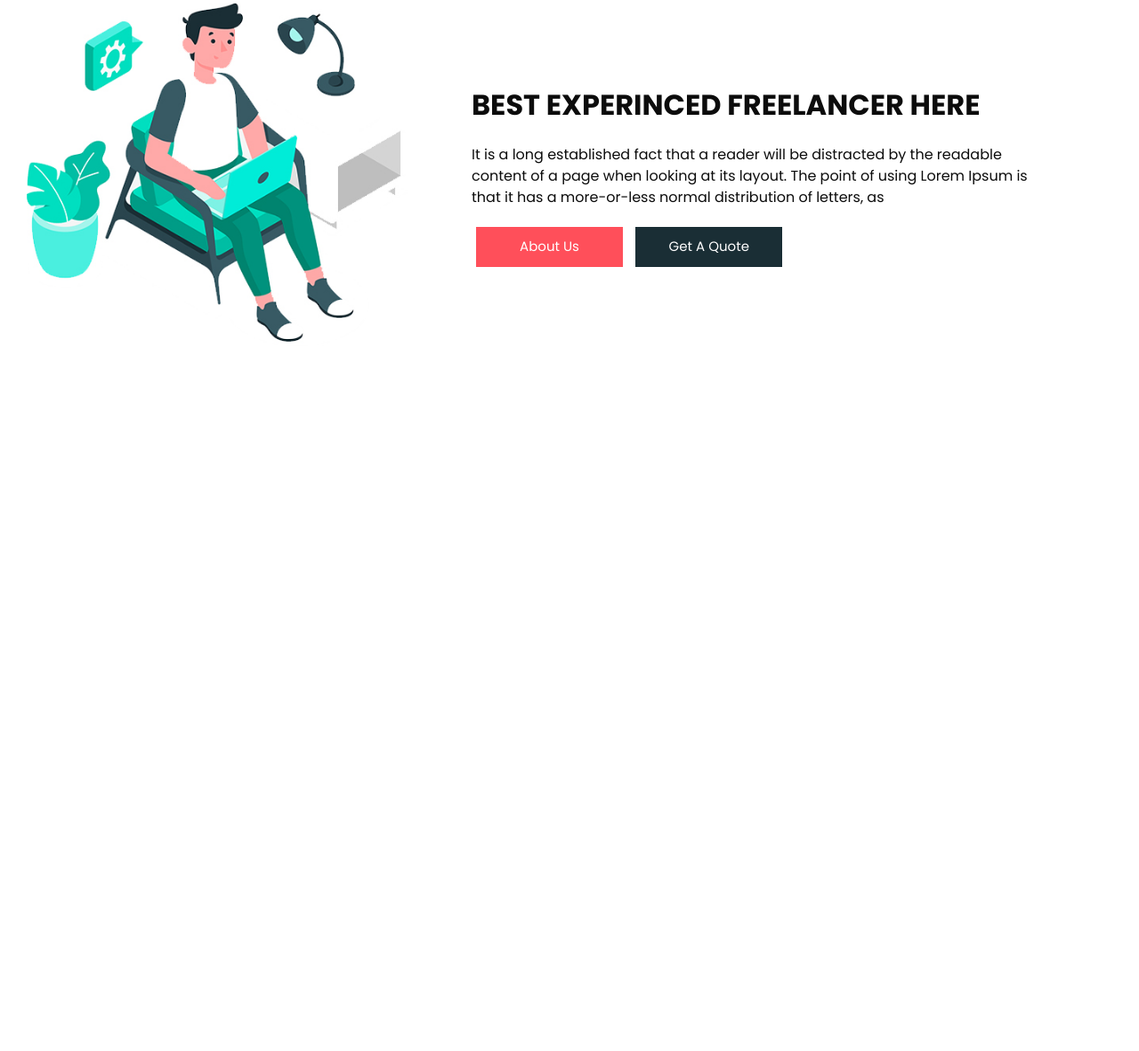
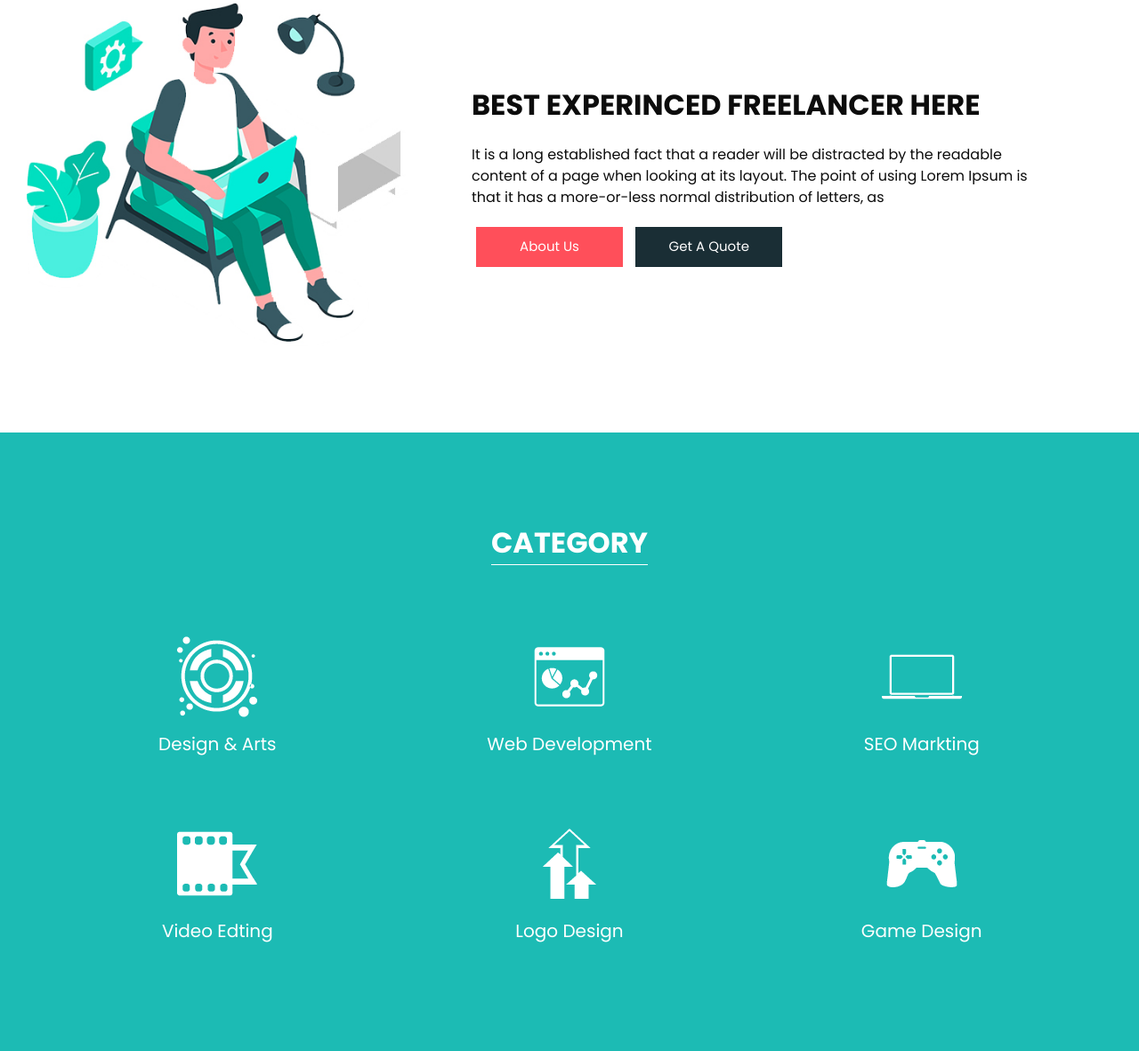
Before and after one commit to Emanakh/css-project, a plain HTML site: page index.html in a window 1280 px wide. Shown: the part 847-2028 px from the top of the page at 89% size. Before the commit the page ends 1333 px from the top, so only its background shows below. Drawn offline with Linux system fonts and the light colour scheme.

Commit message:
third section

```diff
--- a/index.html
+++ b/index.html
@@ -59,8 +59,8 @@
         </div>
       </section>
     </header>
-    <section class="experience">
-      <div class="experience-container">
+    <section class="padding">
+      <div class="container">
         <div class="experience-main">
           <div class="ex-1">
             <div class="experience-img">
@@ -72,7 +72,9 @@
             <p>
               It is a long established fact that a reader will be distracted by
               the readable <br />
-              content of a page when looking at its layout. The point of using Lorem Ipsum is <br>that it has a more-or-less normal distribution of letters, as
+              content of a page when looking at its layout. The point of using
+              Lorem Ipsum is <br />that it has a more-or-less normal
+              distribution of letters, as
             </p>
             <div class="btn">
               <a href="" class="btn-1"> About Us </a>
@@ -82,5 +84,41 @@
         </div>
       </div>
     </section>
+    <section class="category padding">
+      <div class="container">
+        <div class="head"><h2>CATEGORY</h2></div>
+        <div class="options">
+          <div class="option">
+            <div class="img-option"><img src="./images/c1.png" alt="" /></div>
+            <div class="text-option"><h5>Design & Arts
+            </h5></div>
+          </div>
+          <div class="option">
+            <div class="img-option"><img src="./images/c2.png" alt="" /></div>
+            <div class="text-option"><h5>Web Development</h5></div>
+          </div>
+          <div class="option">
+            <div class="img-option"><img src="./images/c3.png" alt="" /></div>
+            <div class="text-option"><h5>SEO Markting
+            </h5></div>
+          </div>
+          <div class="option">
+            <div class="img-option"><img src="./images/c4.png" alt="" /></div>
+            <div class="text-option"><h5>Video Edting
+            </h5></div>
+          </div>
+          <div class="option">
+            <div class="img-option"><img src="./images/c5.png" alt="" /></div>
+            <div class="text-option"><h5>Logo Design
+            </h5></div>
+          </div>
+          <div class="option">
+            <div class="img-option"><img src="./images/c6.png" alt="" /></div>
+            <div class="text-option"><h5>Game Design
+            </h5></div>
+          </div>
+        </div>
+      </div>
+    </section>
   </body>
 </html>
--- a/style.css
+++ b/style.css
@@ -120,14 +120,14 @@ header {
 .img-h {
   max-width: 80%;
 }
-.experience {
+.padding {
   padding-top: 90px;
   padding-bottom: 90px;
 }
 
-.experience-container {
+.container {
   display: flex;
-align-items: center;
+  align-items: center;
   width: 100%;
   padding-right: 15px;
   padding-left: 15px;
@@ -138,11 +138,12 @@ align-items: center;
 .experience-main {
   width: 100%;
   display: flex;
-  align-items:center;
+  align-items: center;
   justify-content: space-between;
 }
 
-.ex-1 , .ex-2 {
+.ex-1,
+.ex-2 {
   position: relative;
   padding-right: 10px;
   padding-left: 15px;
@@ -153,26 +154,72 @@ align-items: center;
 
 .experience-img img {
   max-width: 100%;
-
 }
 
-.ex-2 h1{
+.ex-2 h1 {
   font-weight: bold;
   text-transform: uppercase;
   font-size: 2rem;
 }
 .ex-2 p {
   margin-top: 20px;
-    margin-bottom: 1rem;
+  margin-bottom: 1rem;
 }
 
-.ex-1{
+.ex-1 {
   width: 40%;
 }
-.ex-2{
-width: 60%;
+.ex-2 {
+  width: 60%;
 }
-.ex-2 .btn-2{
+.ex-2 .btn-2 {
   background-color: #1a2e35;
   color: white;
 }
+.category {
+  background-color: #1cbbb4;
+  color: #ffffff;
+  text-align: center;
+}
+.head {
+  align-items: center;
+}
+
+.head h2 {
+  border-bottom: 1px solid #ffffff;
+  font-weight: bold;
+  text-transform: uppercase;
+  font-size: 2rem;
+}
+
+.options {
+  display: flex;
+  flex-wrap: wrap;
+  justify-content: space-between;
+  margin-top: 25px;
+
+
+}
+
+.option {
+  padding: 20px;
+  display: flex;
+  flex-direction: column;
+  align-items: center;
+  margin: 10px 0;
+  min-width: 130px;
+  flex-basis: 26%;
+}
+.category .container {
+  flex-direction: column;
+}
+.option .img-option {
+  width: 120px;
+  height: 120px;
+    display: flex;
+    justify-content: center;
+    align-items: center;
+}
+.option h5{
+  font-size: 1.25rem;
+}
```
